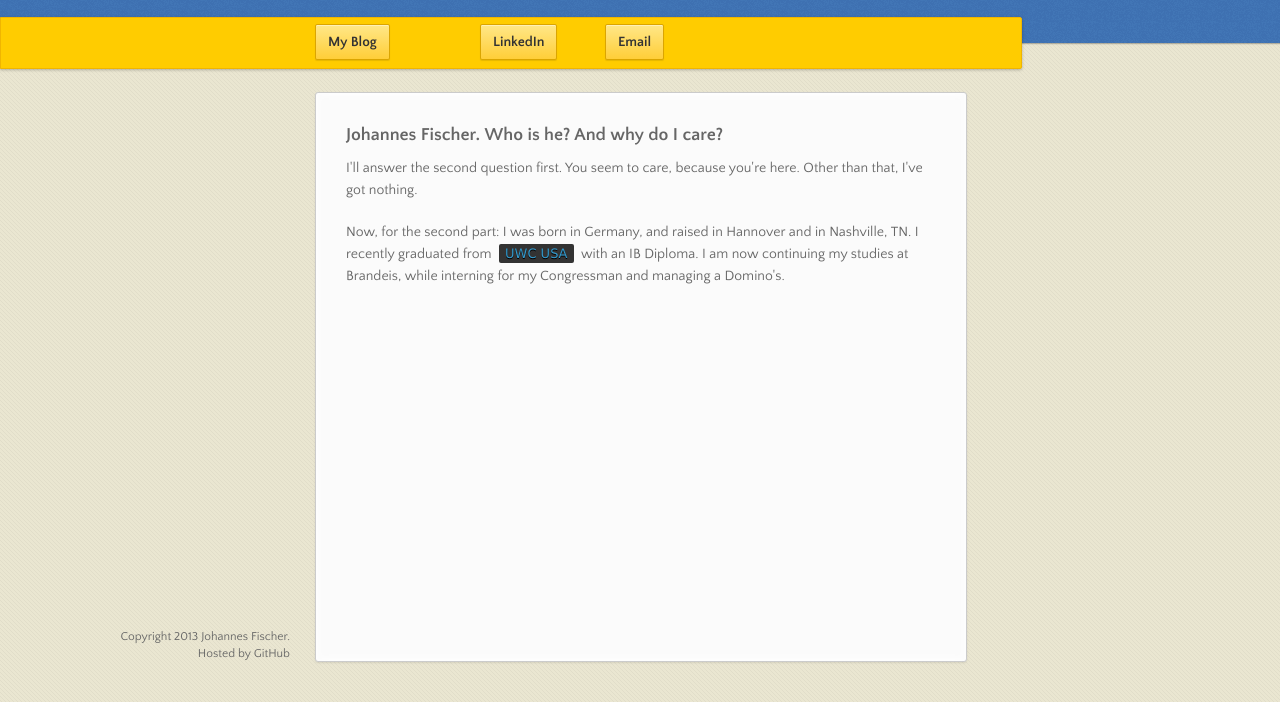
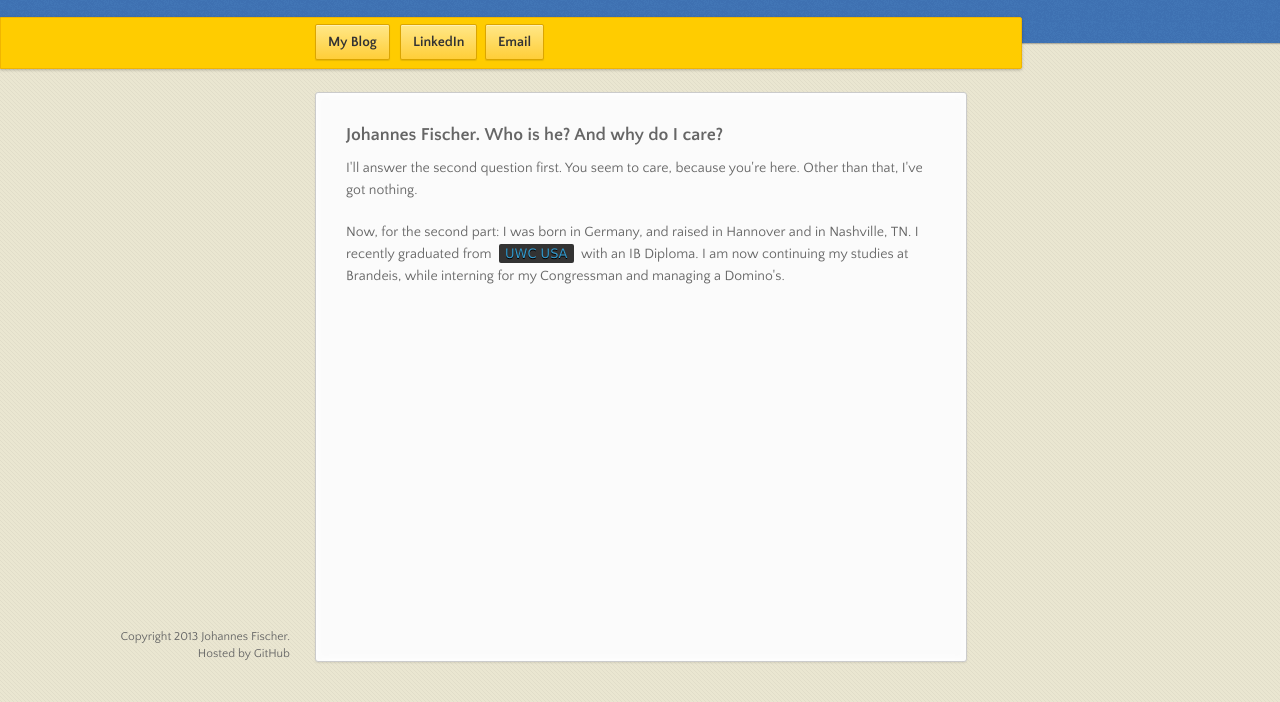
Before and after one commit to fischerjohannes/fischerjohannes.github.io, a plain HTML site: page index.html in a window 1280 px wide. Shown: the part 98-800 px from the top of the page. Drawn offline with nearby package versions, Linux system fonts and the light colour scheme.

Commit message:
Update styles.css

```diff
--- a/stylesheets/styles.css
+++ b/stylesheets/styles.css
@@ -759,7 +759,7 @@ header p {
 #banner .twit {
   position: fixed;
   left: 50%;
-  margin-left: -160px;
+  margin-left: -240px;
   padding: 10px 12px;
   margin-top: 6px;
   line-height: 14px;
@@ -769,7 +769,7 @@ header p {
 #banner .em {
   position: fixed;
   left: 50%;
-  margin-left: -35px;
+  margin-left: -155px;
   padding: 10px 12px;
   margin-top: 6px;
   line-height: 14px;
```
